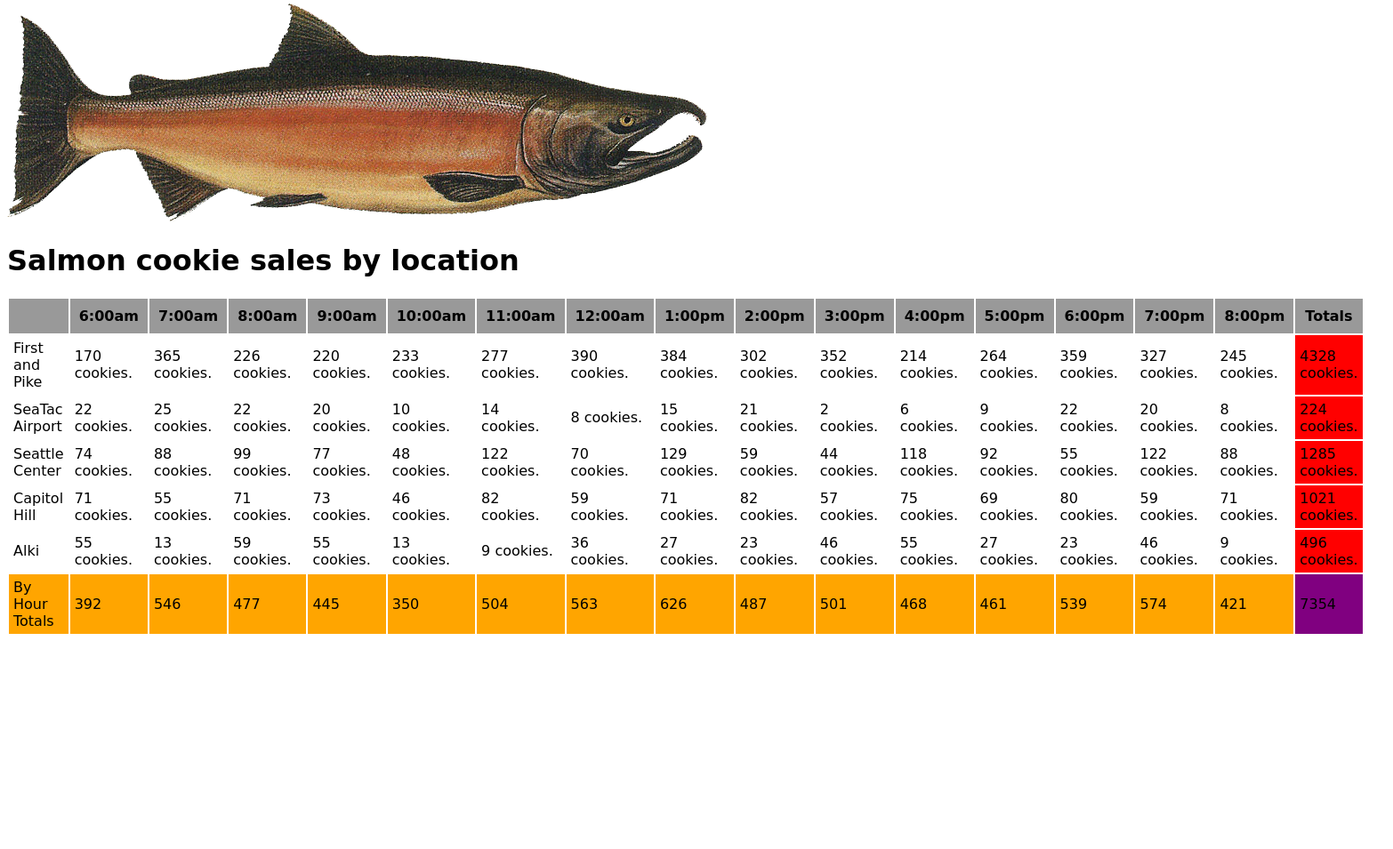
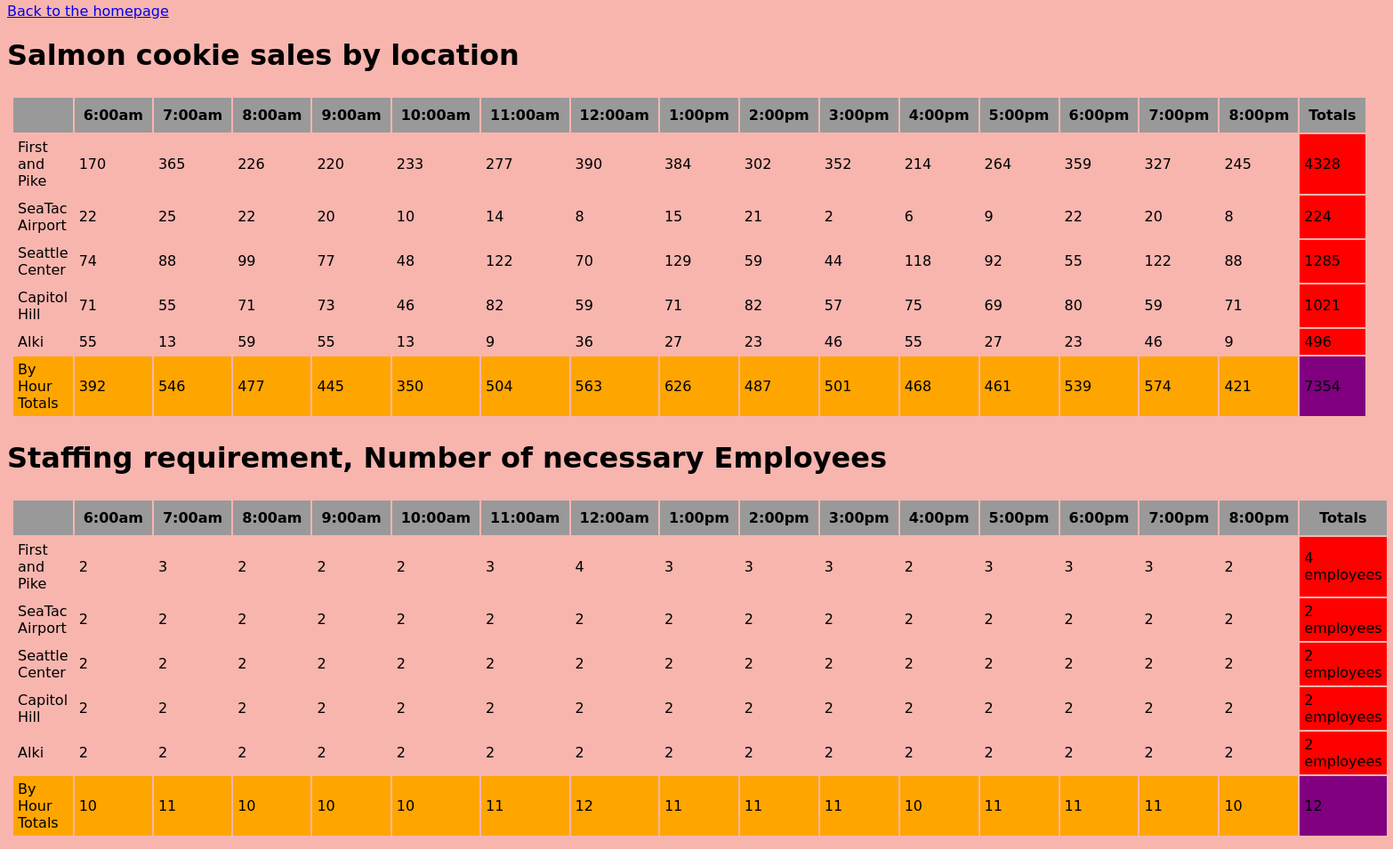
Before and after one commit to leeroywking-schoolin/salmoncookieslab7, a plain HTML site: page sales.html in a window 1280 px wide. Shown: the part 5-960 px from the top of the page at 89% size, 1566 px wide, since content can reach past the window. Before the commit the page ends 800 px from the top, so only its background shows below. Drawn offline with Linux system fonts and the light colour scheme; a web font is replaced by a local one.

Commit message:
lost updates I pushed to personal page, pulled those back in

```diff
--- a/css/style.css
+++ b/css/style.css
@@ -1,4 +1,8 @@
 
+table{
+  width: 95%;
+  padding: 5px;
+}
 th {
   background: #999;
   padding: 10px;
@@ -13,6 +17,9 @@ td {
 tr#rowtotals{
     background:orange;
 }
+tr#rowtotalsstaff{
+  background: orange;
+}
 td:last-child{
     background: red;
 }
@@ -20,6 +27,46 @@ td:last-child{
 #rowtotals td:last-child{
     background: purple;
 }
+#rowtotalsstaff td:last-child{
+  background: purple;
+}
+
 body{
   font-family: 'ZCOOL QingKe HuangYou', cursive;
 }
+
+body article1{
+  height: 100%;
+  display: block;
+  margin: auto;
+  width: 90%;
+  border: 3px transparent green;
+  padding: 20px;
+  background-color:rgb(250, 128, 114);
+}
+body article2{
+  height: 100%;
+  display: block;
+  margin: auto;
+  width: 90%;
+  border: 3px transparent green;
+  padding: 20px;
+  background-color:rgb(202, 101, 90);
+}
+body article3{
+  height: 100%;
+  display: block;
+  margin: auto;
+  width: 90%;
+  border: 3px transparent green;
+  padding: 20px;
+  background-color:rgb(241, 87, 70);
+}
+body img{
+  width: 100%;
+}
+
+body{
+  background-color:rgb(247, 181, 174);
+  z-index: -1;
+}
--- a/js/app.js
+++ b/js/app.js
@@ -25,18 +25,28 @@ var seattleCenter = document.getElementById('seacenter');
 var caphill = document.getElementById('caphill');
 var alki = document.getElementById('alkibeach');
 var tablehead = document.getElementById('tablehead');
-var tablefoot = document.getElementById('rowtotals')
+var tablefoot = document.getElementById('rowtotals');
+
+var firstAndPikestaff = document.getElementById('1andpikestaff');
+var seaTacstaff = document.getElementById('seatacstaff');
+var seattleCenterstaff = document.getElementById('seacenterstaff');
+var caphillstaff = document.getElementById('caphillstaff');
+var alkistaff = document.getElementById('alkibeachstaff');
+
+// var tablehead = document.getElementById('tablehead');
+
 // You need to pass this constructor function the max, min and cookie per sale, also the htmlElement from above ie var locationObject = new LocationConstructor(100,30,3.5,html id));
-
-function LocationConstructor(max,min,cookiepersale,htmlElementId,rowTitle) {
+function LocationConstructor(max,min,cookiepersale,htmlElementId,staffID,rowTitle) {
   this.maxCustPerHour = max;
   this.minCustPerHour = min;
   this.cookiesPerSale = cookiepersale;
   this.rowTitle = rowTitle;
+  this.staffID = staffID;
   this.randRange = function(){
     return Math.floor((Math.random() *(this.maxCustPerHour - this.minCustPerHour)) + this.minCustPerHour)};
   this.cookiesPerHour= this.numCustomerPerHour * this.cookiesPerSale
   this.cookiesByHour= []
+  this.employeesByHour = []
   this.render= function () {
     var total = 0
     var rowTitleRend = document.createElement('td');
@@ -46,48 +56,68 @@ function LocationConstructor(max,min,cookiepersale,htmlElementId,rowTitle) {
       var liEl = document.createElement('td');
       var numCustomerPerHour = this.randRange();
       var cookiesPerHour = Math.floor(numCustomerPerHour * this.cookiesPerSale);
-      liEl.textContent = `${cookiesPerHour} cookies.`;
+      liEl.textContent = `${cookiesPerHour} `;
       htmlElementId.appendChild(liEl);
       this.cookiesByHour.push(cookiesPerHour);
       total = cookiesPerHour + total;
     }
     var liEltotal = document.createElement('td');
-    liEltotal.textContent = `${total} cookies.`;
+    liEltotal.textContent = `${total} `;
     this.cookiesByHour.push(total);
     htmlElementId.appendChild(liEltotal);
   }
+
+  this.employee= function(){
+
+    var rowTitleRend = document.createElement('td');
+    rowTitleRend.textContent = this.rowTitle;
+    staffID.appendChild(rowTitleRend);
+    var highest = 0;
+    for (var i = 0; i < hours.length; i++) {
+      var liEl = document.createElement('td');
+      var customers = Math.floor(this.cookiesByHour[i] / this.cookiesPerSale);
+      function necessaryEmployees(){
+        if ((customers / 20) < 2) {return 2}
+        else {return Math.ceil(customers/20)}
+      }
+      var nec = necessaryEmployees()
+      this.employeesByHour.push(nec);
+      if (nec > highest){highest = nec}
+      else {};
+      liEl.textContent = `${nec} `;
+      staffID.appendChild(liEl);
+    }
+    var emptotal = document.createElement('td');
+    emptotal.textContent = `${highest} employees`;
+    this.employeesByHour.push(highest);
+    staffID.appendChild(emptotal);
+  }
 };
 
-var firstAPObject = new LocationConstructor(65,23,6.3,firstAndPike,'First and Pike');
-var seaTacObject = new LocationConstructor(24,2,1.2,seatac, 'SeaTac Airport');
-var seaCentObject = new LocationConstructor(38,11,3.7,seacenter,'Seattle Center');
-var capHillObject = new LocationConstructor(38,20,2.3,caphill,'Capitol Hill');
-var alkiBeachObject = new LocationConstructor(16,2,4.6,alkibeach,'Alki');
+var firstAPObject = new LocationConstructor(65,23,6.3,firstAndPike,firstAndPikestaff,'First and Pike');
+var seaTacObject = new LocationConstructor(24,2,1.2,seatac,seatacstaff, 'SeaTac Airport');
+var seaCentObject = new LocationConstructor(38,11,3.7,seacenter,seacenterstaff,'Seattle Center');
+var capHillObject = new LocationConstructor(38,20,2.3,caphill,caphillstaff,'Capitol Hill');
+var alkiBeachObject = new LocationConstructor(16,2,4.6,alkibeach,alkibeachstaff,'Alki');
 
-firstAPObject.render();
-seaTacObject.render();
-seaCentObject.render();
-capHillObject.render();
-alkiBeachObject.render();
-
-function tableHeadRender(){
+function tableHeadRender(headElement){
   var blank = document.createElement('th');
   blank.innerHTML = ('');
-  tablehead.appendChild(blank);
+  headElement.appendChild(blank);
   for (var hourCount = 0; hourCount < hours.length; hourCount++){
     var tableHeadRow = document.createElement('th');
     tableHeadRow.textContent = hours[hourCount];
-    tablehead.appendChild(tableHeadRow)
+    headElement.appendChild(tableHeadRow)
   }
   var totals = document.createElement('th');
   totals.innerHTML = ('Totals');
-  tablehead.appendChild(totals);
+  headElement.appendChild(totals);
 };
 
-function tableFootRender(){
+function tableFootRender(footElement){
   var label = document.createElement('td');
   label.innerHTML = ('By Hour Totals');
-  rowtotals.appendChild(label);
+  footElement.appendChild(label);
   for (var i= 0; i < hours.length +1; i++){
     var entry = document.createElement('td');
     entry.textContent = (firstAPObject.cookiesByHour[i] +
@@ -95,8 +125,39 @@ function tableFootRender(){
       seaCentObject.cookiesByHour[i] +
       capHillObject.cookiesByHour[i] +
       alkiBeachObject.cookiesByHour[i])
-      rowtotals.appendChild(entry)
+      footElement.appendChild(entry)
   }
 }
-tableHeadRender();
-tableFootRender();
+
+function tableFootstaffRender(footElement){
+  var label = document.createElement('td');
+  label.innerHTML = ('By Hour Totals');
+  footElement.appendChild(label);
+  for (var i= 0; i < hours.length +1; i++){
+    var entry = document.createElement('td');
+    entry.textContent = (firstAPObject.employeesByHour[i] +
+      seaTacObject.employeesByHour[i] +
+      seaCentObject.employeesByHour[i] +
+      capHillObject.employeesByHour[i] +
+      alkiBeachObject.employeesByHour[i])
+      footElement.appendChild(entry)
+  }
+}
+firstAPObject.render();
+seaTacObject.render();
+seaCentObject.render();
+capHillObject.render();
+alkiBeachObject.render();
+
+tableHeadRender(tablehead);
+tableFootRender(rowtotals);
+tableHeadRender(tableheadstaff);
+
+
+firstAPObject.employee();
+seaTacObject.employee();
+seaCentObject.employee();
+capHillObject.employee();
+alkiBeachObject.employee();
+
+tableFootstaffRender(rowtotalsstaff);
--- a/sales.html
+++ b/sales.html
@@ -5,11 +5,13 @@
   <meta charset="utf-8">
   <title>Lab 7</title>
   <link href="css/style.css" type="text/css" rel="stylesheet">
+  <link href="https://fonts.googleapis.com/css?family=Coiny|ZCOOL+QingKe+HuangYou" rel="stylesheet">
 </head>
 
 <body>
-  <img src="img/salmon.png">
+    <a href="index.html">Back to the homepage</a>
   <h1>Salmon cookie sales by location</h1>
+
   <table>
     <tr id="tablehead"></tr>
     <tr id="1andpike"></tr>
@@ -19,6 +21,16 @@
     <tr id="alkibeach"></tr>
     <tr id="rowtotals"></tr>
   </table>
+  <h1>Staffing requirement, Number of necessary Employees</h1>
+  <table>
+    <tr id="tableheadstaff"></tr>
+    <tr id="1andpikestaff"></tr>
+    <tr id="seatacstaff"></tr>
+    <tr id="seacenterstaff"></tr>
+    <tr id="caphillstaff"></tr>
+    <tr id="alkibeachstaff"></tr>
+    <tr id="rowtotalsstaff"></tr>
+  </table>
   <script src="js/app.js"></script>
 </body>
 
```
